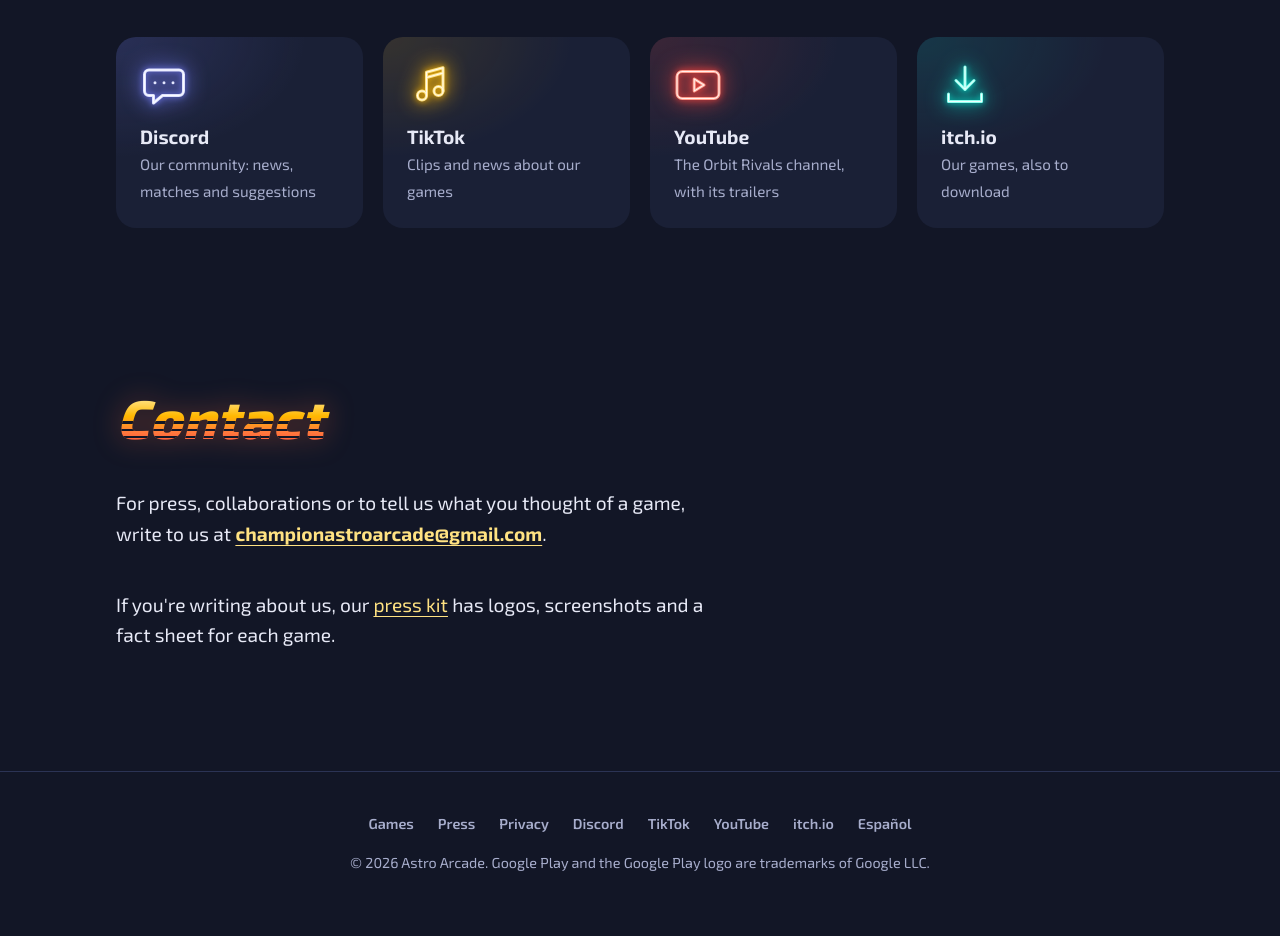
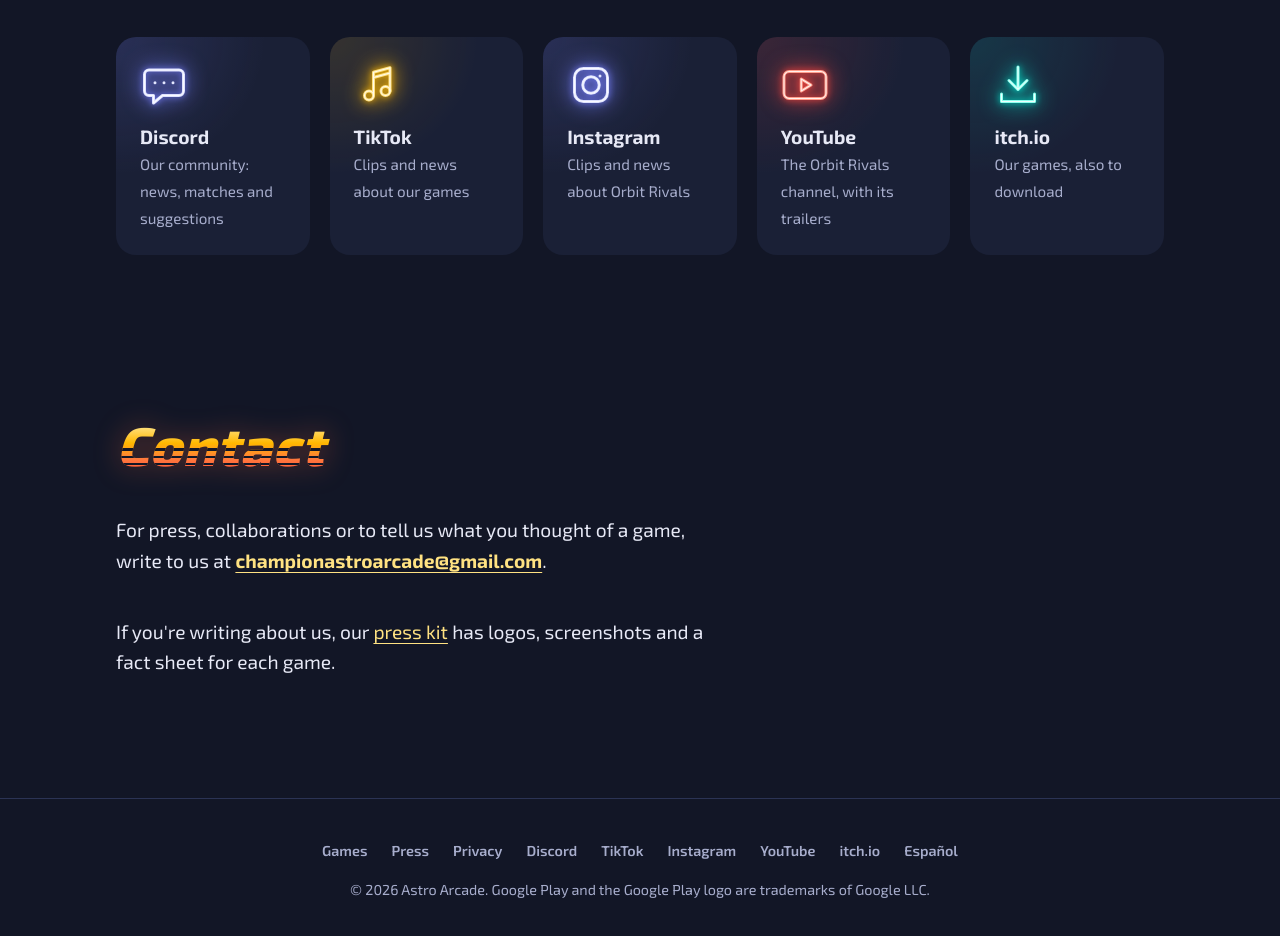
Before and after one commit to Armais/AstroArcade, a plain HTML site: page en/index.html in a window 1280 px wide. Shown: the part 3564-4500 px from the top of the page. Drawn offline with Linux system fonts and the light colour scheme.

Commit message:
Añade el Instagram de Orbit Rivals a la web
Co-Authored-By: Claude Opus 5.5 <noreply@anthropic.com>
Claude-Session: https://claude.ai/code/session_01Src5TyZzi2YaZ734WR8VvJ

```diff
--- a/css/site.css
+++ b/css/site.css
@@ -503,7 +503,7 @@ html[lang="en"] .insignia-play img { height: 4.2rem; margin: -0.65rem -0.7rem; }
   margin: 0;
   padding: 0;
   display: grid;
-  grid-template-columns: repeat(4, 1fr);
+  grid-template-columns: repeat(5, 1fr);
   gap: 1.25rem;
 }
 .red a {
--- a/en/index.html
+++ b/en/index.html
@@ -256,6 +256,19 @@
             <div><strong>TikTok</strong><span>Clips and news about our games</span></div>
           </a>
         </li>
+        <li class="red tono-orbita">
+          <a href="https://www.instagram.com/orbit.rivals/">
+            <svg class="neon" viewBox="0 0 64 64" aria-hidden="true">
+              <g id="neon-camara">
+                <rect x="10" y="10" width="44" height="44" rx="12"/>
+                <circle cx="32" cy="32" r="11"/>
+                <path d="M44 20h.01"/>
+              </g>
+              <use href="#neon-camara" class="nucleo"/>
+            </svg>
+            <div><strong>Instagram</strong><span>Clips and news about Orbit Rivals</span></div>
+          </a>
+        </li>
         <li class="red tono-coral">
           <a href="https://www.youtube.com/@OrbitRivalsGame">
             <svg class="neon" viewBox="0 0 64 64" aria-hidden="true">
@@ -297,6 +310,7 @@
       <li><a href="privacy/">Privacy</a></li>
       <li><a href="https://discord.gg/WTKSdF9XSx">Discord</a></li>
       <li><a href="https://www.tiktok.com/@astro_arcade_games">TikTok</a></li>
+      <li><a href="https://www.instagram.com/orbit.rivals/">Instagram</a></li>
       <li><a href="https://www.youtube.com/@OrbitRivalsGame">YouTube</a></li>
       <li><a href="https://armaisdiaz.itch.io/">itch.io</a></li>
       <li><a href="../" hreflang="es" lang="es">Español</a></li>
```
Also changed, not shown: cotton-vs-ants/index.html (+1 -0 lines), cotton-vs-ants/privacidad/index.html (+1 -0 lines), en/cotton-vs-ants/index.html (+1 -0 lines), en/cotton-vs-ants/privacy/index.html (+1 -0 lines), en/orbit-rivals/index.html (+1 -0 lines), en/press/index.html (+2 -0 lines), en/privacy/index.html (+1 -0 lines), index.html (+14 -0 lines), inkline/privacidad/index.html (+1 -0 lines), orbit-rivals/borrar-cuenta/index.html (+1 -0 lines), orbit-rivals/index.html (+1 -0 lines), orbit-rivals/privacidad/index.html (+1 -0 lines), orbit-rivals/terminos/index.html (+1 -0 lines), prensa/index.html (+2 -0 lines), 1 more files.
